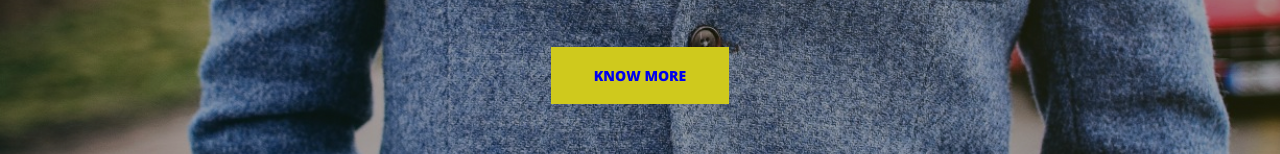
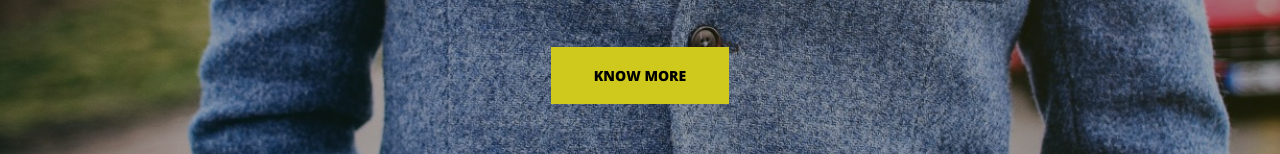
Before and after one commit to riponsikderdev/myfolio-1, a plain HTML site: page index.html in a window 1280 px wide. Shown: the part 515-669 px from the top of the page. Drawn offline with nearby package versions, Linux system fonts and the light colour scheme; a web font is replaced by a local one.

Commit message:
Update style.css

```diff
--- a/css/style.css
+++ b/css/style.css
@@ -87,4 +87,7 @@ nav .menu{
     display: block;
     margin: 50px auto
 }
+.banner_cnt a{
+    color: black;
+}
 /* BANNER END */
```
